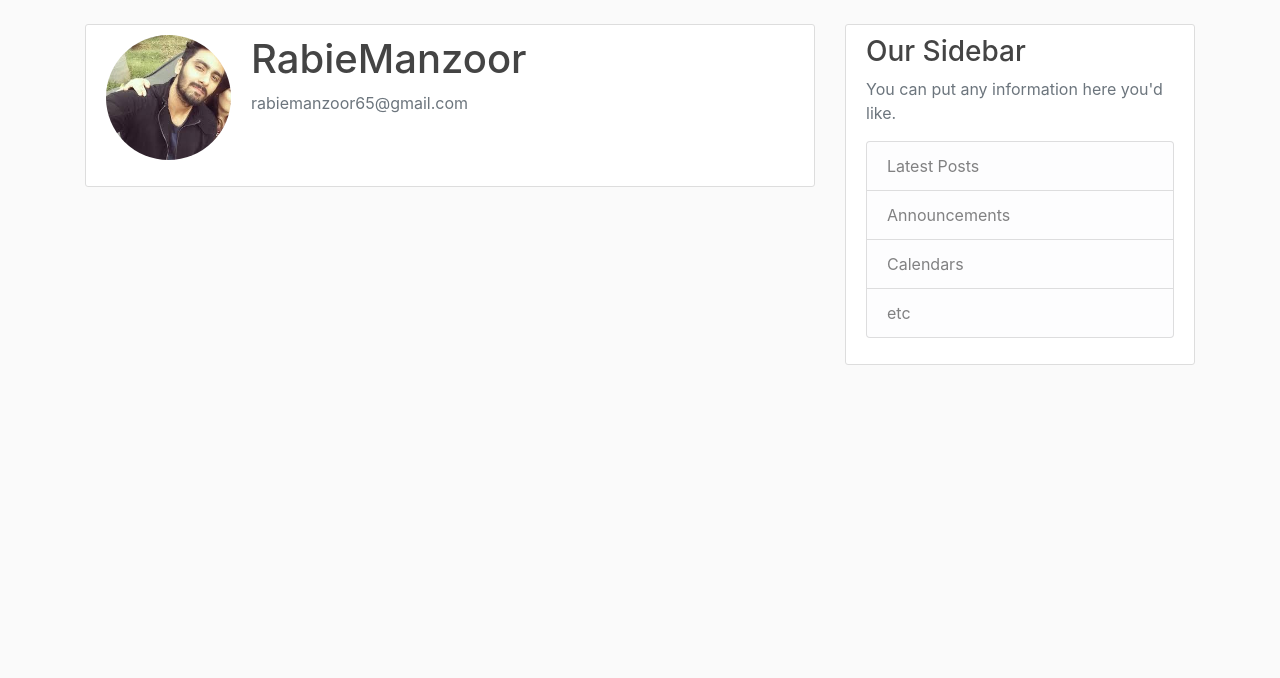
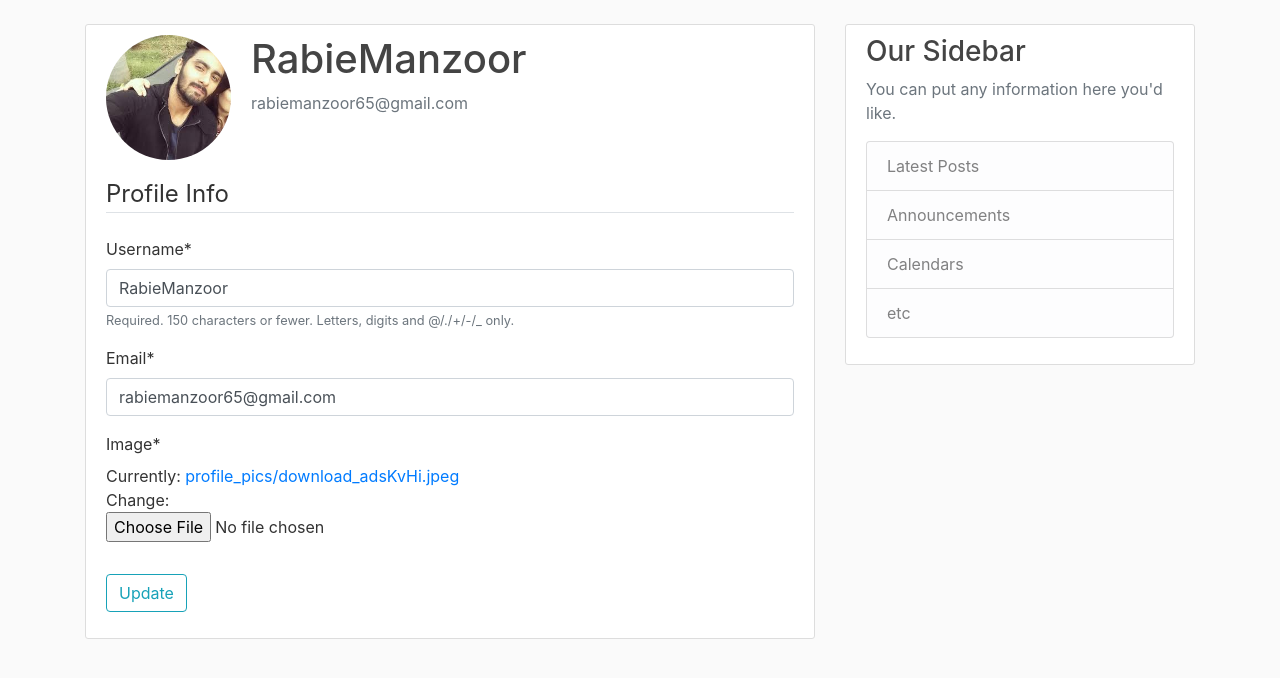
Before and after one commit to Rabie07/djangoApp, a Django app: page /profile/ in a window 1280 px wide. Shown: the part 56-734 px from the top of the page. Run offline with Django 3.2, Linux system fonts and the light colour scheme; a user stored in the database is signed in; data comes from the database, SQL or seed files in the repository; both versions use the stored data as it was after the commit; some libraries are stand-ins or nearby versions.

Commit message:
updateuserprofile

```diff
--- a/blog/templates/blog/home.html
+++ b/blog/templates/blog/home.html
@@ -2,6 +2,7 @@
 {% block content %}
     {% for post in posts%}
             <article class="media content-section">
+                <img class = " rounded-circle article-img" src="{{post.author.profile.image.url}}">
               <div class="media-body">
                 <div class="article-metadata">
                   <a class="mr-2" href="#">{{ post.author }}</a>
--- a/users/forms.py
+++ b/users/forms.py
@@ -1,6 +1,7 @@
 from django import forms
 from django.contrib.auth.models import User
 from django.contrib.auth.forms import UserCreationForm
+from .models import Profile
 
 class UserRegisterForm(UserCreationForm):
     email = forms.EmailField()
@@ -8,3 +9,16 @@ class UserRegisterForm(UserCreationForm):
     class Meta:
         model = User
         fields = ['username', 'email', 'password1', 'password2']
+
+
+class UserUpdateForm(forms.ModelForm):
+    email = forms.EmailField()
+
+    class Meta:
+        model = User
+        fields = ['username', 'email']
+
+class ProfileUpdateForm(forms.ModelForm):
+    class Meta:
+        model=Profile
+        fields=['image']
--- a/users/models.py
+++ b/users/models.py
@@ -1,5 +1,6 @@
 from django.db import models
 from django.contrib.auth.models import User
+from PIL import Image
 
 # Create your models here.
 
@@ -9,3 +10,14 @@ class Profile(models.Model):
 
     def __str__(self):
         return f'{self.user.username} Profile'
+
+    def save(self):
+        super().save()
+
+        img = Image.open(self.image.path)
+
+        if img.height > 300 or img.width > 300:
+            output_size = (300, 300)
+
+            img.thumbnail(output_size)
+            img.save(self.image.path)
--- a/users/templates/users/profile.html
+++ b/users/templates/users/profile.html
@@ -10,5 +10,16 @@
             </div>
         </div>
         <!-- FORM HERE -->
+        <form method="POST" enctype="multipart/form-data">
+            {%csrf_token%}
+            <fieldset class="form-group">
+                <legend class="border-bottom mb-4">Profile Info</legend>
+                {{u_form|crispy}}
+                {{p_form|crispy}}
+            </fieldset>
+            <div class="form-group">
+                <button class="btn btn-outline-info" type="submit">Update</button>
+            </div>
+        </form>
     </div>
 {% endblock content %}
--- a/users/views.py
+++ b/users/views.py
@@ -1,7 +1,7 @@
 from django.shortcuts import render, redirect
 from django.contrib.auth.forms import UserCreationForm
 from django.contrib import messages
-from .forms import UserRegisterForm
+from .forms import UserRegisterForm, UserUpdateForm, ProfileUpdateForm
 from django.contrib.auth.decorators import login_required
 # Create your views here.
 
@@ -20,7 +20,28 @@ def register(request):
 # adds functionality to existing function
 @login_required
 def profile(request):
-    return render(request, 'users/profile.html')
+    if request.method == 'POST':
+        u_form = UserUpdateForm(request.POST, instance=request.user)
+        p_form = ProfileUpdateForm(request.POST, request.FILES, instance=request.user.profile)
+
+        if u_form.is_valid() and p_form.is_valid():
+
+            u_form.save()
+            p_form.save()
+
+            messages.success(request, f'Your account has been updated!')
+            return redirect('profile')
+    else:
+        u_form = UserUpdateForm(instance=request.user)
+        p_form = ProfileUpdateForm(instance=request.user.profile)
+
+
+    context={
+        'u_form': u_form,
+        'p_form': p_form
+    }
+    return render(request, 'users/profile.html', context)
+
 
 # messages.debug
 # messages.info
```
Also changed, not shown: db.sqlite3, media/profile_pics/background.gif (added), media/profile_pics/background_ZqbCtMm.gif (added), media/profile_pics/download_adsKvHi.jpeg (added).
